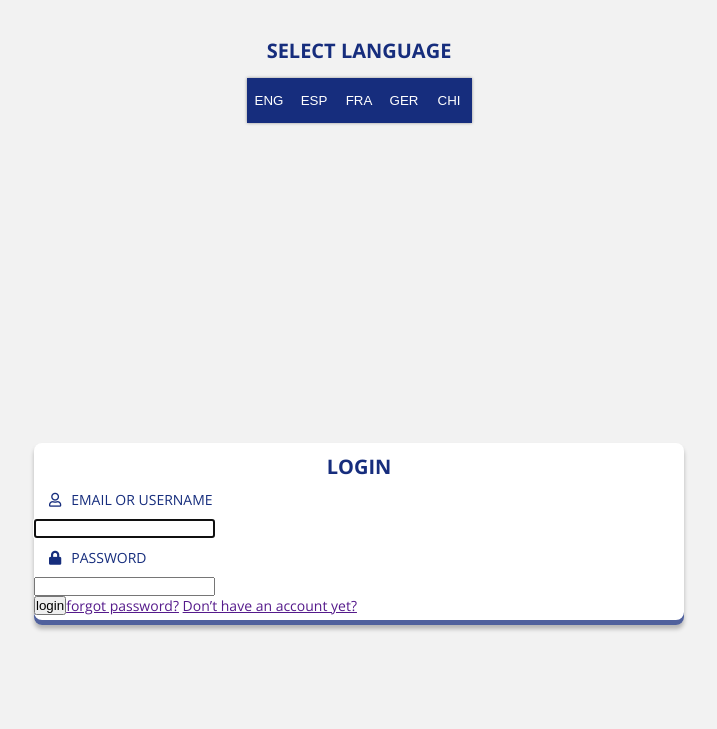
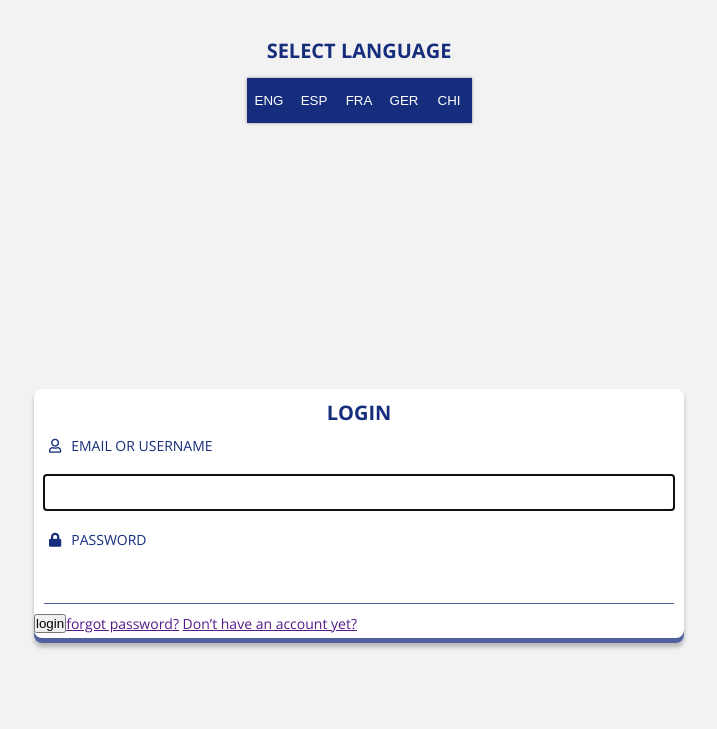
Before and after one commit to Cross-repo/TeamTGAtask2, a PHP site: page / in a window 1280 px wide. Shown: the part 71-800 px from the top of the page, without its empty margins (281-998 px from the left). Run offline with PHP 8.4, Linux system fonts and the light colour scheme; some web fonts are replaced.

Commit message:
Formats input CSS

```diff
--- a/stylesheet.css
+++ b/stylesheet.css
@@ -135,6 +135,15 @@ article.form-login-article form#login-form div.input-container label p {
   text-transform: uppercase;
 }
 
+article.form-login-article form#login-form div.input-container input {
+  width: calc(100% - 20px);
+  margin: 10px;
+  padding: 0.5rem 0px;
+  font-size: 1rem;
+  border: 0;
+  border-bottom: 1px solid rgba(22, 45, 125, 0.75);
+}
+
 h1, h2, h3 {
   font-family: 'Open Sans', sans-serif;
 }
--- a/stylesheet.scss
+++ b/stylesheet.scss
@@ -111,6 +111,15 @@ article{
                         text-transform: uppercase;
                     }
                 }
+
+                input{
+                    width: calc(100% - 20px);
+                    margin: 10px;
+                    padding: 0.5rem 0px;
+                    font-size: 1rem;
+                    border: 0;
+                    border-bottom: 1px solid rgba($primaryColor, 0.75);
+                }
             }
 
         }
```
Also changed, not shown: 1 other file.
